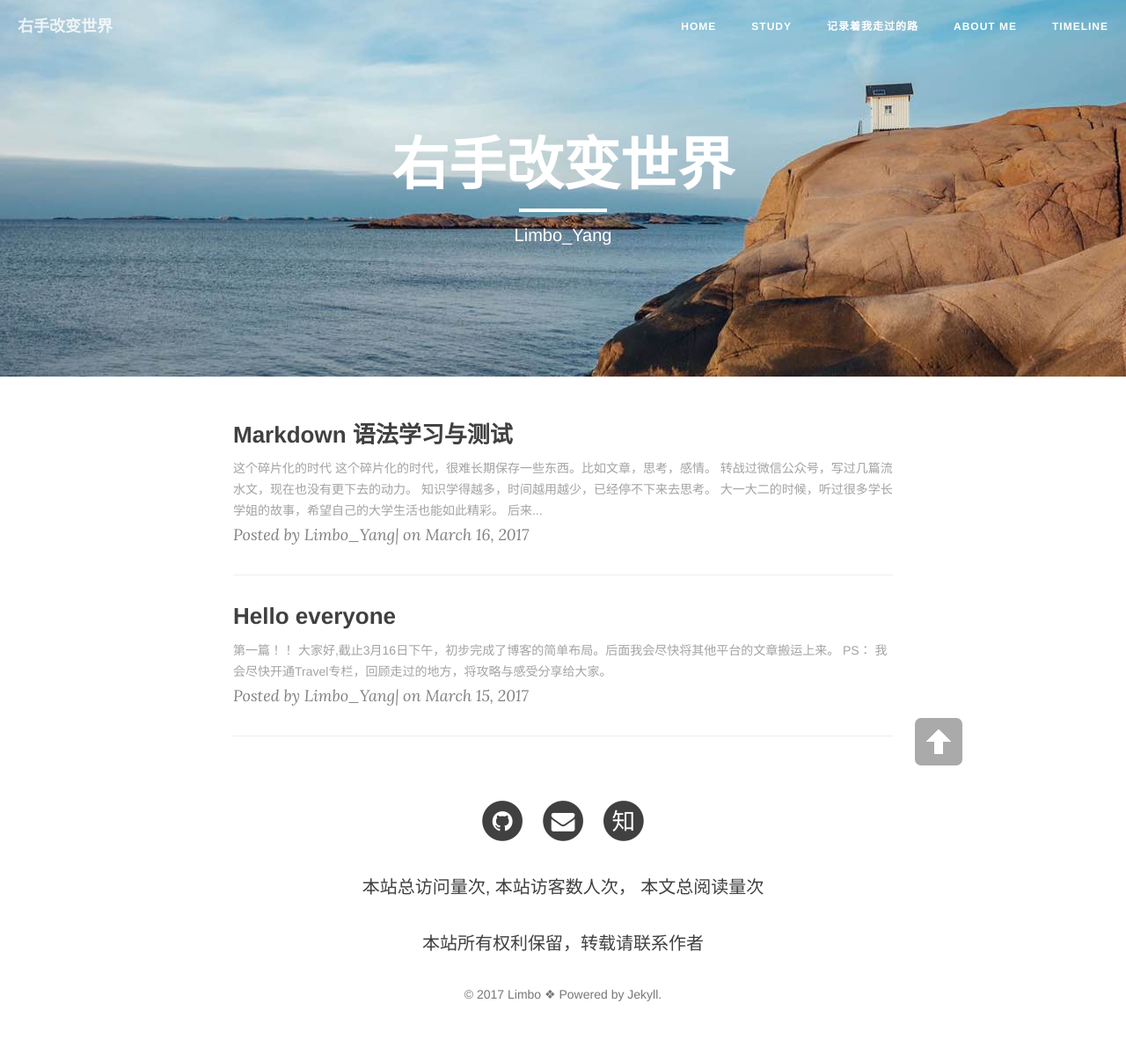
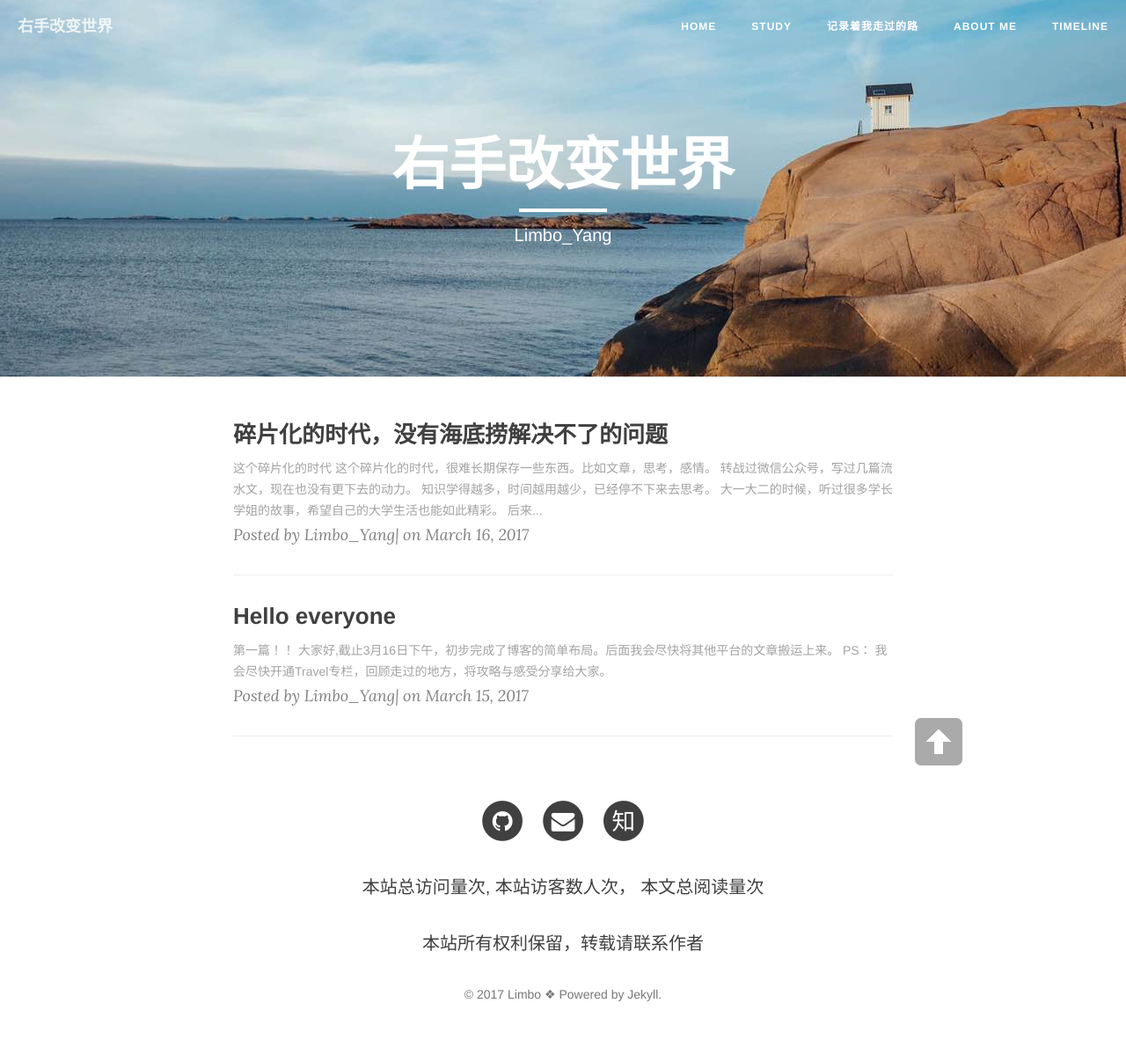
Before and after one commit to Skylar95/Skylar95, a Jekyll site: the page built from index.html, in a window 1280 px wide. Shown: the whole page at 88% size. Built offline with Jekyll 4.4.1, drawn with Linux system fonts in a browser that asks for light colours; nearby versions of some CDN libraries; the list of posts is cut into pages by our own code; comment, search, counter and statistics services are not loaded.

Commit message:
Update 2017-03-16-Markdown.md

```diff
--- a/_posts/2017-03-16-Markdown.md
+++ b/_posts/2017-03-16-Markdown.md
@@ -1,6 +1,6 @@
 ---
 layout: post
-title: Markdown 语法学习与测试
+title: 碎片化的时代，没有海底捞解决不了的问题
 date: 2017-3-16
 categories: blog
 description: Markdown tutorial
@@ -41,6 +41,8 @@ description: Markdown tutorial
 
 
 ## 既然你都看到这里了，来打赏一下吧
+<br/>
+
 
 <center>
 <a href="http://p1.bqimg.com/4851/824b45a377134a87.jpg" title="点击显示原始图片"><img src="http://p1.bqimg.com/4851/824b45a377134a87t.jpg"></a>
```
